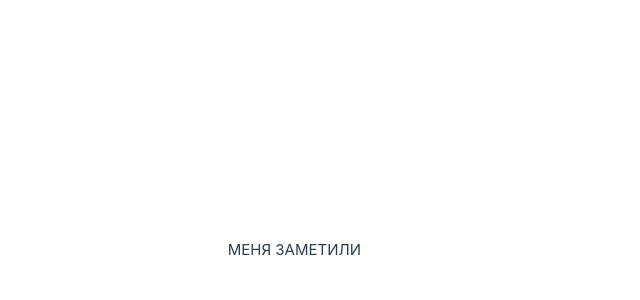
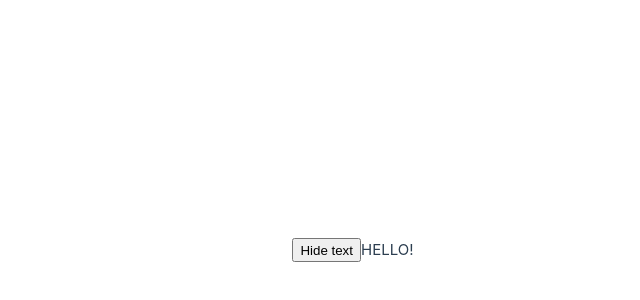
Before and after one commit to MakerAVGN/Vue3Base, a Vue app in the folder vue-project/: page / in a window 1280 px wide. Shown: the part 150-450 px from the top of the page, without its empty margins (279-919 px from the left). Built offline with nearby package versions, Linux system fonts and the light colour scheme.

Commit message:
Реактивное условие в Vue

```diff
--- a/vue-project/src/App.vue
+++ b/vue-project/src/App.vue
@@ -3,16 +3,22 @@ export default {
   data() {
     return {
       visible: true,
-      not_visible: false,
     }
   },
   methods: {
-
+    hide: function() {
+      this.visible = false;
+    },
+    show: function () {
+      this.visible = true;
+    },
 
   }
 }
 </script>
 <template>
-  <p v-if="!visible" > Видишь меня?  АУ</p>
-  <p v-if="!not_visible" > МЕНЯ ЗАМЕТИЛИ </p>
+<button v-if="visible" @click="hide">Hide text</button>
+<p v-if="visible"> HELLO! </p>
+<button v-if="!visible" @click="show">Show text</button>
+
 </template>
```
